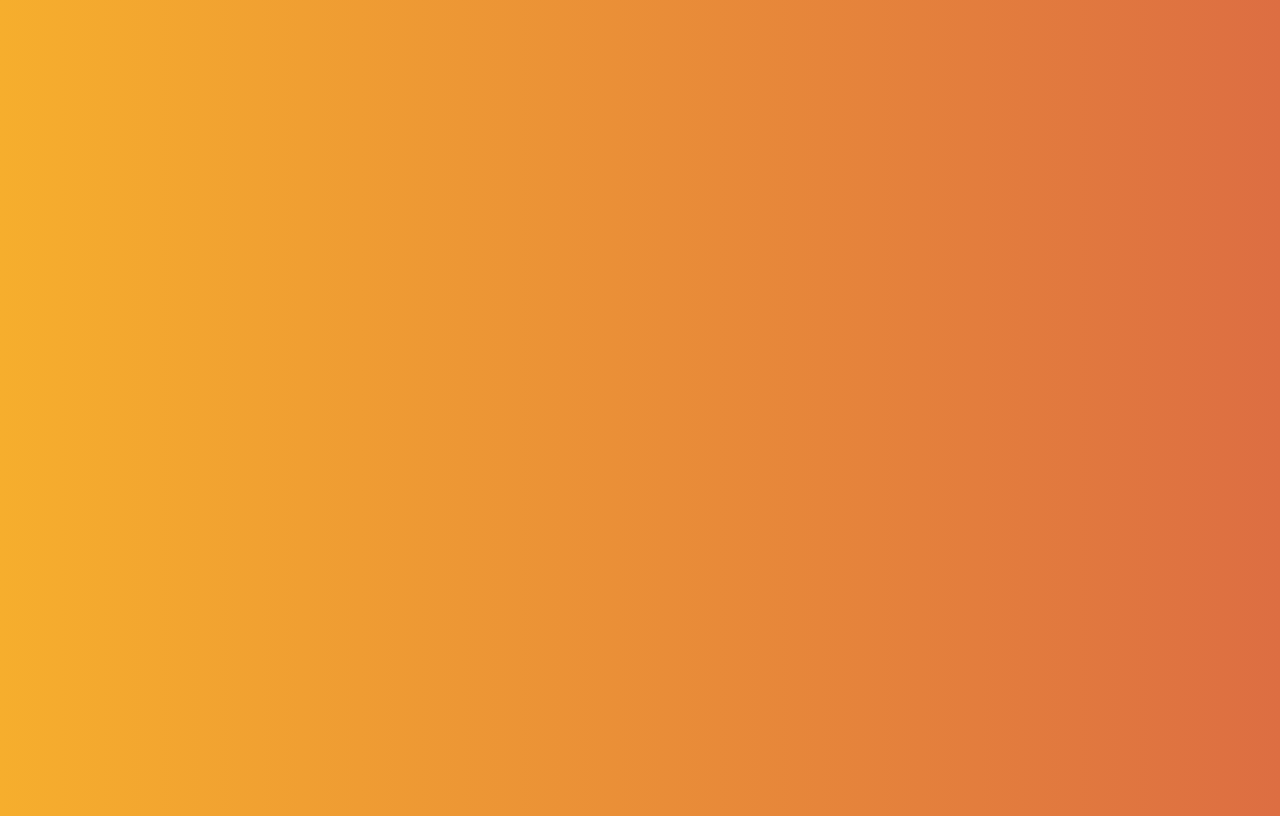
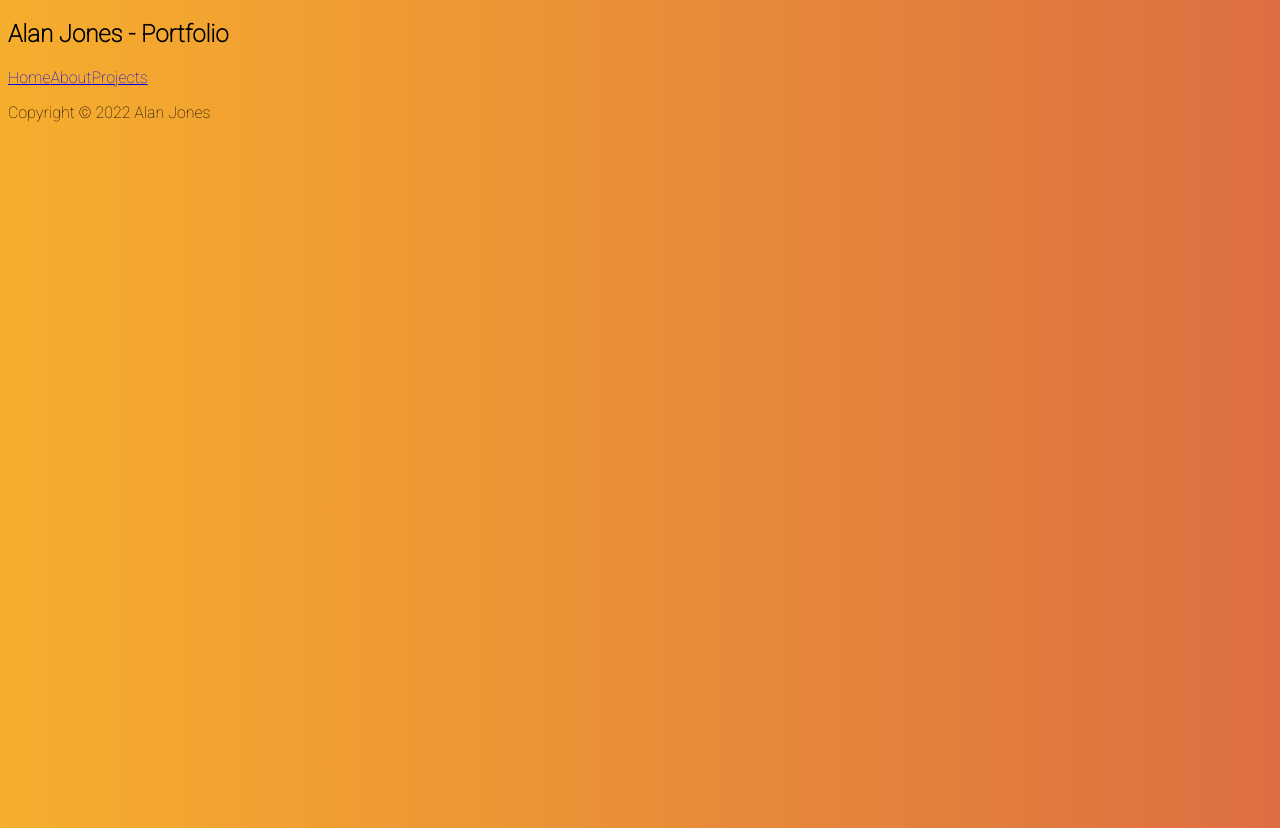
Before and after one commit to Jonezzyboy/portfolio, a Gatsby site: page / in a window 1280 px wide. Built offline with nearby package versions, Linux system fonts and the light colour scheme; Gatsby itself is replaced by a stand-in of ours.

Commit message:
Created Layout of Components

```diff
--- /dev/null
+++ b/src/components/Layout.js
@@ -0,0 +1,19 @@
+import React from 'react'
+import Navbar from './Navbar'
+import "../styles/index.scss"
+
+export default function Layout({ children }) {
+  return (
+    <div className="layout">
+        <Navbar />
+
+        <div className="content">
+            {children}
+        </div>
+
+        <footer>
+            <p>Copyright &copy; 2022 Alan Jones</p>
+        </footer>
+    </div>
+  );
+}
--- /dev/null
+++ b/src/components/Navbar.js
@@ -0,0 +1,15 @@
+import { Link } from 'gatsby'
+import React from 'react'
+
+export default function Navbar() {
+    return (
+        <nav>
+            <h1>Alan Jones - Portfolio</h1>
+            <div className="links">
+                <Link to="/">Home</Link>
+                <Link to="/about">About</Link>
+                <Link to="/projects">Projects</Link>
+            </div>
+        </nav>
+    )
+}
--- a/src/pages/index.js
+++ b/src/pages/index.js
@@ -1,14 +1,14 @@
 import * as React from "react"
-import "../styles/index.scss"
+import Layout from '../components/Layout'
 
-const IndexPage = () => {
+export default function Home() {
   return (
-    <main>
+    <Layout>
+      <main>
 
-      <title>Home Page</title>
+        <title>Home Page</title>
 
-    </main>
+      </main>
+    </Layout>
   )
 }
-
-export default IndexPage
```
